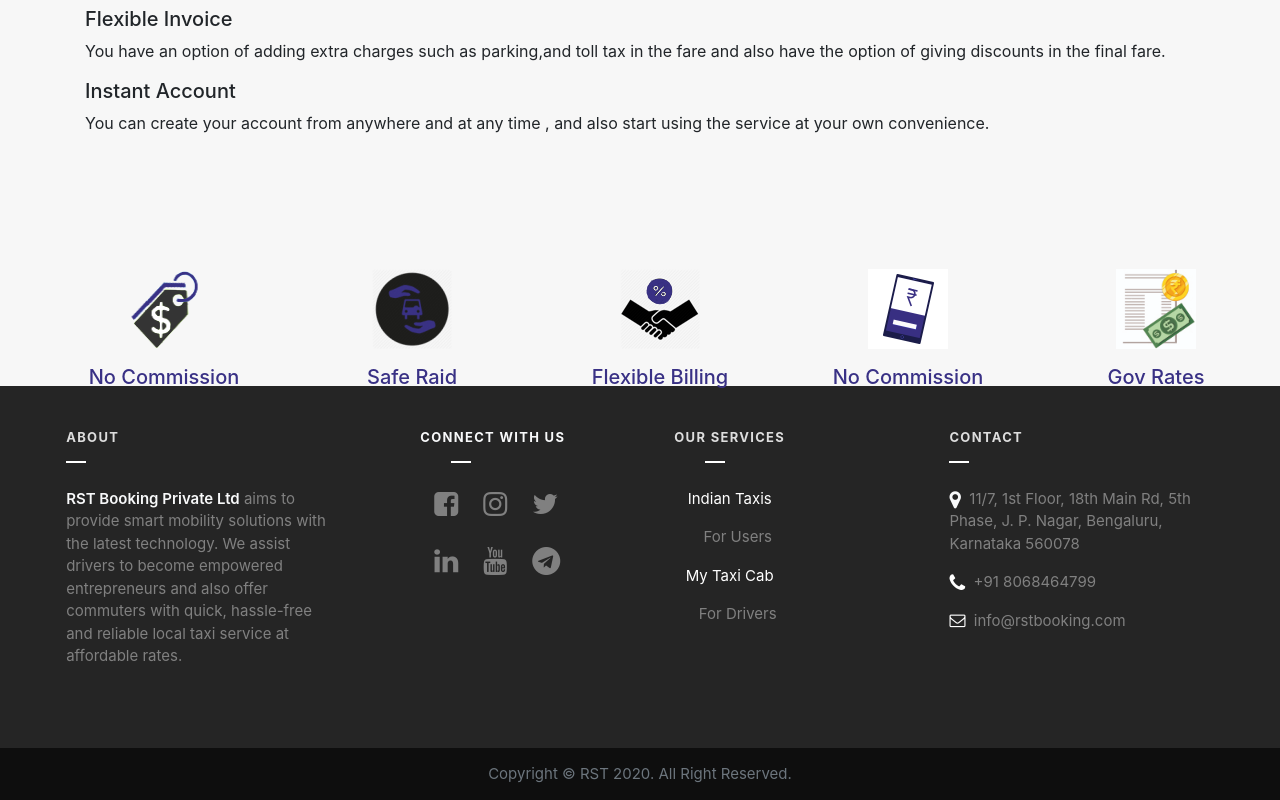
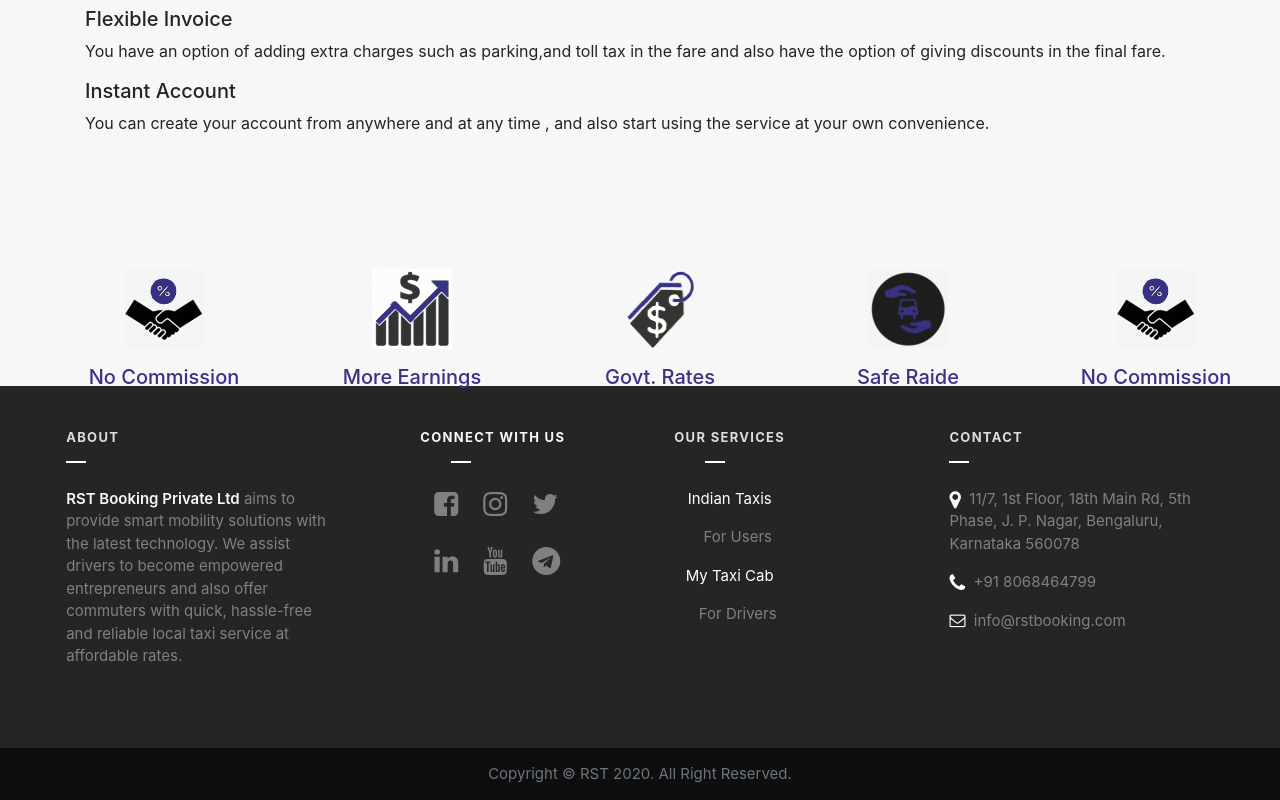
Before and after one commit to saisandeep9/website-old, a React (Create React App) app: page /mytaxicab in a window 1280 px wide. Shown: the part 1894-2694 px from the top of the page. Built offline with nearby package versions, Linux system fonts and the light colour scheme; what google-maps-react would draw is missing.

Commit message:
first commit

```diff
--- a/src/components/pages/ourServices/mytaxicab.jsx
+++ b/src/components/pages/ourServices/mytaxicab.jsx
@@ -14,7 +14,7 @@ const Mytaxicab = () => {
   let settings = {
     infinite: true,
     autoplay: true,
-    autoplaySpeed: 2000,
+    autoplaySpeed: 200000,
     speed: 1000,
     focusOnSelect: true,
     // arrows: true,
@@ -182,11 +182,11 @@ const Mytaxicab = () => {
           <Slider {...settings}>
             <li>
               <img
-                src="mtc1.jpg"
+                src="mtc5.png"
                 alt=""
                 style={{ height: "80px", width: "80px" }}
               />
-              <h5 className="mt-3">Gov Rates</h5>
+              <h5 className="mt-3">No Commission </h5>
             </li>
             <li>
               <img
@@ -202,7 +202,7 @@ const Mytaxicab = () => {
                 alt=""
                 style={{ height: "80px", width: "80px" }}
               />
-              <h5 className="mt-3">No Commission</h5>
+              <h5 className="mt-3">Govt. Rates</h5>
             </li>
             <li>
               <img
@@ -210,7 +210,7 @@ const Mytaxicab = () => {
                 alt=""
                 style={{ height: "80px", width: "80px" }}
               />
-              <h5 className="mt-3">Safe Raid</h5>
+              <h5 className="mt-3">Safe Raide</h5>
             </li>
             <li>
               <img
@@ -218,7 +218,7 @@ const Mytaxicab = () => {
                 alt=""
                 style={{ height: "80px", width: "80px" }}
               />
-              <h5 className="mt-3">Flexible Billing </h5>
+              <h5 className="mt-3"> No Commission </h5>
             </li>
             <li>
               <img
@@ -226,7 +226,7 @@ const Mytaxicab = () => {
                 alt=""
                 style={{ height: "80px", width: "80px" }}
               />
-              <h5 className="mt-3">No Commission</h5>
+              <h5 className="mt-3">Flexible Billing</h5>
             </li>
           </Slider>
         </ul>
```
